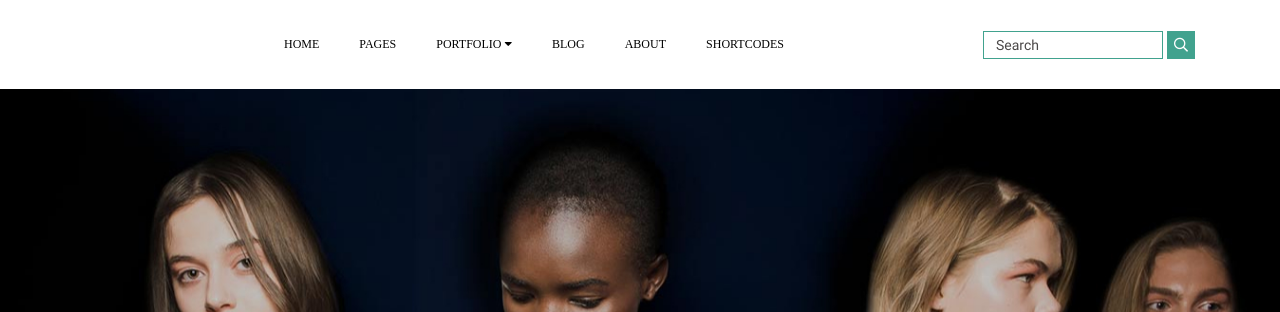
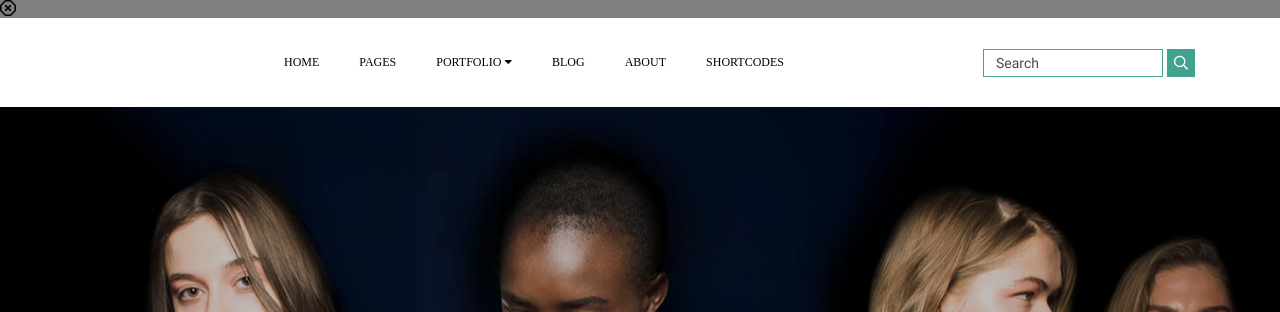
Before and after one commit to iskandarov-jasur/grayson, a plain HTML site: page index.html in a window 1280 px wide. Shown: the top 312 px of the page. Drawn offline with Linux system fonts and the light colour scheme; a web font is replaced by a local one.

Commit message:
modal in index.html

```diff
--- a/css/style.css
+++ b/css/style.css
@@ -495,3 +495,9 @@ li:last-of-type .dropdown__link::after {
     background: #41A28E;
     border-radius: 5px;
 }
+
+.window {
+    background: rgba(0, 0, 0, 0.5);
+    width: 100%;
+    height: 100%;
+}
--- a/index.html
+++ b/index.html
@@ -11,7 +11,11 @@
 </head>
 <body>
     <div class="window">
-        <form action="" class="window__form"></form>
+        <form action="" class="window__form">
+            <a href="" class="window__link">
+                <i class="far fa-times-octagon"></i>
+            </a>
+        </form>
     </div>
     <header class="header">
         <nav class="nav">
```
